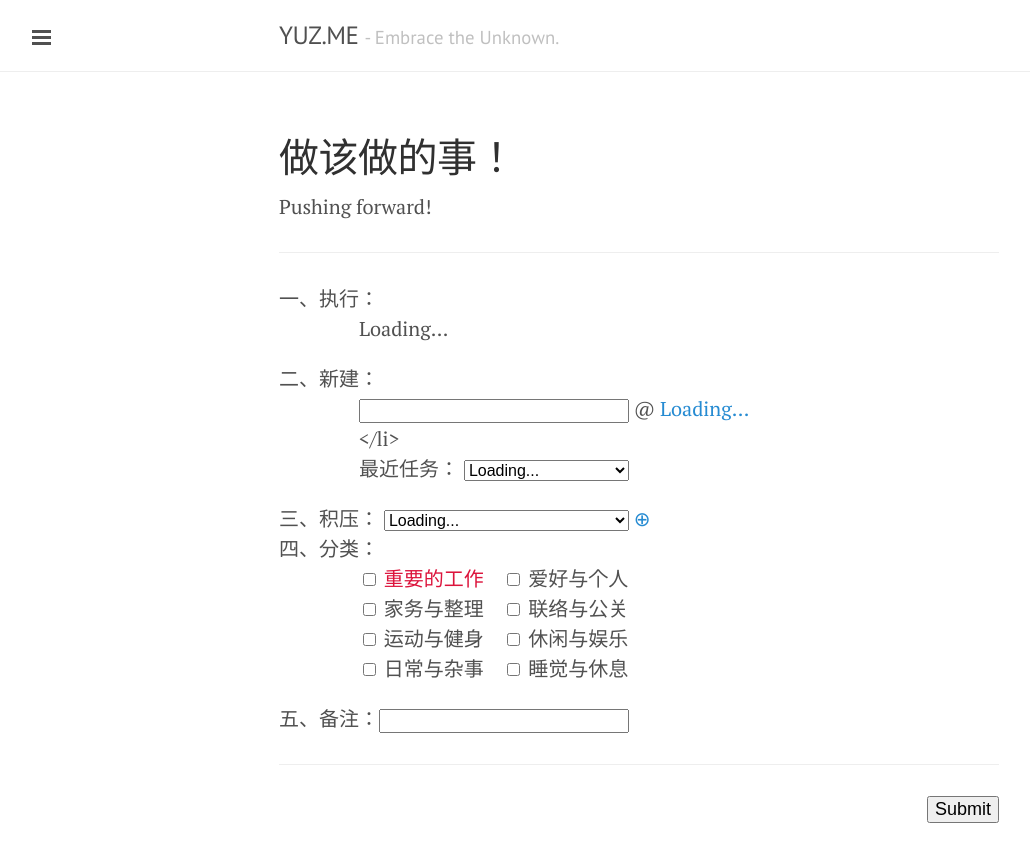
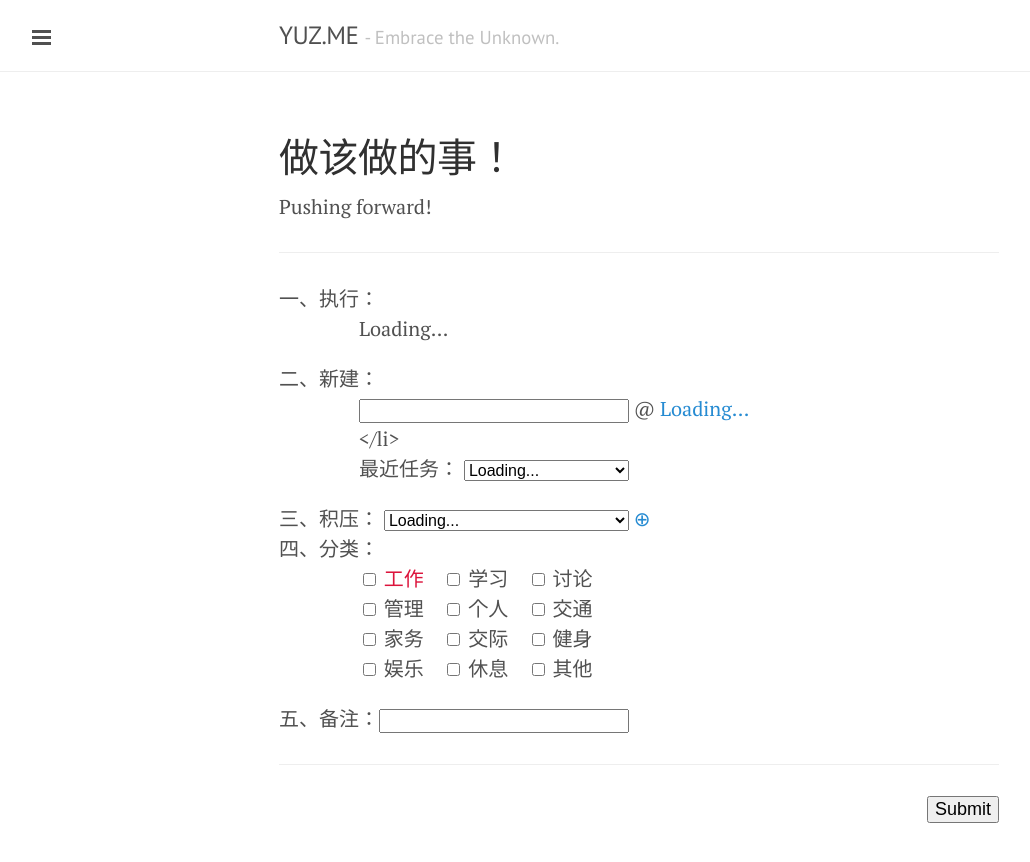
Before and after one commit to yusite/yuz.me, a Jekyll site: the page built from log.md, in a window 1280 px wide. Shown: the top 862 px of the page, without its empty margins (1-1031 px from the left). Built offline with Jekyll 4.4.1, drawn with Linux system fonts in a browser that asks for light colours; Markdown is read by kramdown in place of the engine named in the settings.

Commit message:
update log page

```diff
--- a/log.md
+++ b/log.md
@@ -43,20 +43,24 @@ Pushing forward!
     <li>分类：<span style="color:red;" id="test"></span>
         <ul style="list-style:none;">
             <li>
-                <input type="checkbox" id ="a1" name="category" value="重要的工作"><label for="a1" style="color:Crimson;"> 重要的工作</label>&nbsp;&nbsp;&nbsp;
-                <input type="checkbox" id ="a2" name="category" value="爱好与个人"><label for="a2"> 爱好与个人</label>
+                <input type="checkbox" id ="a1" name="category" value="工作"><label for="a1" style="color:Crimson;"> 工作</label>&nbsp;&nbsp;&nbsp;
+                <input type="checkbox" id ="a2" name="category" value="学习"><label for="a2"> 学习</label>&nbsp;&nbsp;&nbsp;
+                <input type="checkbox" id ="a3" name="category" value="讨论"><label for="a3"> 讨论</label>
             </li>
             <li>
-                <input type="checkbox" id ="a3" name="category" value="家务与整理"><label for="a3"> 家务与整理</label>&nbsp;&nbsp;&nbsp;
-                <input type="checkbox" id ="a4" name="category" value="关系维持"><label for="a4"> 联络与公关</label>
+                <input type="checkbox" id ="a4" name="category" value="管理"><label for="a4"> 管理</label>&nbsp;&nbsp;&nbsp;
+                <input type="checkbox" id ="a5" name="category" value="个人"><label for="a5"> 个人</label>&nbsp;&nbsp;&nbsp;
+                <input type="checkbox" id ="a6" name="category" value="交通"><label for="a6"> 交通</label>
             </li>
             <li>
-                <input type="checkbox" id ="a5" name="category" value="运动健身"><label for="a5"> 运动与健身</label>&nbsp;&nbsp;&nbsp;
-                <input type="checkbox" id ="a6" name="category" value="娱乐休闲"><label for="a6"> 休闲与娱乐</label>
+                <input type="checkbox" id ="a7" name="category" value="家务"><label for="a7"> 家务</label>&nbsp;&nbsp;&nbsp;
+                <input type="checkbox" id ="a8" name="category" value="交际"><label for="a8"> 交际</label>&nbsp;&nbsp;&nbsp;
+                <input type="checkbox" id ="a9" name="category" value="健身"><label for="a9"> 健身</label>
             </li>
             <li>
-                <input type="checkbox" id ="a7" name="category" value="日常起居"><label for="a7"> 日常与杂事</label>&nbsp;&nbsp;&nbsp;
-                <input type="checkbox" id ="a8" name="category" value="休息睡觉"><label for="a8"> 睡觉与休息</label>
+                <input type="checkbox" id ="A1" name="category" value="娱乐"><label for="A1"> 娱乐</label>&nbsp;&nbsp;&nbsp;
+                <input type="checkbox" id ="A2" name="category" value="休息"><label for="A2"> 休息</label>&nbsp;&nbsp;&nbsp;
+                <input type="checkbox" id ="A3" name="category" value="其他"><label for="A3"> 其他</label>
             </li>
         </ul>
     </li>
```
